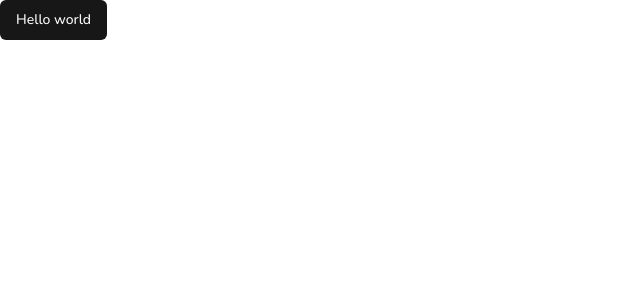
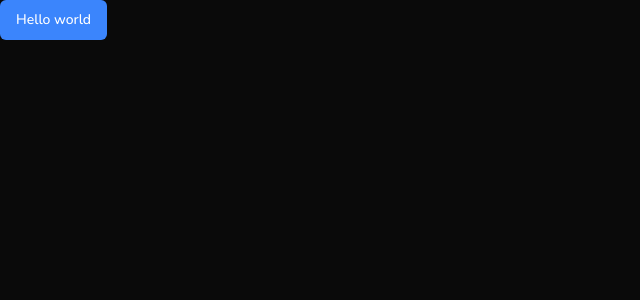
Before and after one commit to Abimael-Pereira/finance-app-fintrack, a React (Vite) app: page / in a window 1280 px wide. Shown: the top 300 px of the page, without its empty margins (0-640 px from the left). Built offline with nearby package versions, Linux system fonts and the light colour scheme.

Commit message:
feat: update shadcn theme colors

```diff
--- a/eslint.config.js
+++ b/eslint.config.js
@@ -32,10 +32,6 @@
       ...react.configs['jsx-runtime'].rules,
       ...reactHooks.configs.recommended.rules,
       'react/jsx-no-target-blank': 'off',
-      'react-refresh/only-export-components': [
-        'off',
-        { allowConstantExport: true },
-      ],
       'simple-import-sort/imports': 'error',
       'simple-import-sort/exports': 'error',
       'react/prop-types': 'off',
--- a/src/App.jsx
+++ b/src/App.jsx
@@ -2,7 +2,7 @@
 
 const App = () => {
   return (
-    <Button>
+    <Button className="bg-primary-blue">
       <h1>Hello world</h1>
     </Button>
   );
--- a/src/index.css
+++ b/src/index.css
@@ -3,177 +3,177 @@
 @tailwind utilities;
 
 @font-face {
-  font-family: "Nunito";
-  src: url("/src/assets/fonts/Nunito-Black.ttf") format("truetype");
+  font-family: 'Nunito';
+  src: url('/src/assets/fonts/Nunito-Black.ttf') format('truetype');
   font-weight: 900;
   font-style: normal;
 }
 
 @font-face {
-  font-family: "Nunito";
-  src: url("/src/assets/fonts/Nunito-BlackItalic.ttf") format("truetype");
+  font-family: 'Nunito';
+  src: url('/src/assets/fonts/Nunito-BlackItalic.ttf') format('truetype');
   font-weight: 900;
   font-style: italic;
 }
 
 @font-face {
-  font-family: "Nunito";
-  src: url("/src/assets/fonts/Nunito-Bold.ttf") format("truetype");
+  font-family: 'Nunito';
+  src: url('/src/assets/fonts/Nunito-Bold.ttf') format('truetype');
   font-weight: 700;
   font-style: normal;
 }
 
 @font-face {
-  font-family: "Nunito";
-  src: url("/src/assets/fonts/Nunito-BoldItalic.ttf") format("truetype");
+  font-family: 'Nunito';
+  src: url('/src/assets/fonts/Nunito-BoldItalic.ttf') format('truetype');
   font-weight: 700;
   font-style: italic;
 }
 
 @font-face {
-  font-family: "Nunito";
-  src: url("/src/assets/fonts/Nunito-ExtraBold.ttf") format("truetype");
+  font-family: 'Nunito';
+  src: url('/src/assets/fonts/Nunito-ExtraBold.ttf') format('truetype');
   font-weight: 800;
   font-style: normal;
 }
 
 @font-face {
-  font-family: "Nunito";
-  src: url("/src/assets/fonts/Nunito-ExtraBoldItalic.ttf") format("truetype");
+  font-family: 'Nunito';
+  src: url('/src/assets/fonts/Nunito-ExtraBoldItalic.ttf') format('truetype');
   font-weight: 800;
   font-style: italic;
 }
 
 @font-face {
-  font-family: "Nunito";
-  src: url("/src/assets/fonts/Nunito-ExtraLight.ttf") format("truetype");
+  font-family: 'Nunito';
+  src: url('/src/assets/fonts/Nunito-ExtraLight.ttf') format('truetype');
   font-weight: 200;
   font-style: normal;
 }
 
 @font-face {
-  font-family: "Nunito";
-  src: url("/src/assets/fonts/Nunito-ExtraLightItalic.ttf") format("truetype");
+  font-family: 'Nunito';
+  src: url('/src/assets/fonts/Nunito-ExtraLightItalic.ttf') format('truetype');
   font-weight: 200;
   font-style: italic;
 }
 
 @font-face {
-  font-family: "Nunito";
-  src: url("/src/assets/fonts/Nunito-Italic.ttf") format("truetype");
+  font-family: 'Nunito';
+  src: url('/src/assets/fonts/Nunito-Italic.ttf') format('truetype');
   font-weight: 400;
   font-style: italic;
 }
 
 @font-face {
-  font-family: "Nunito";
-  src: url("/src/assets/fonts/Nunito-Light.ttf") format("truetype");
+  font-family: 'Nunito';
+  src: url('/src/assets/fonts/Nunito-Light.ttf') format('truetype');
   font-weight: 300;
   font-style: normal;
 }
 
 @font-face {
-  font-family: "Nunito";
-  src: url("/src/assets/fonts/Nunito-LightItalic.ttf") format("truetype");
+  font-family: 'Nunito';
+  src: url('/src/assets/fonts/Nunito-LightItalic.ttf') format('truetype');
   font-weight: 300;
   font-style: italic;
 }
 
 @font-face {
-  font-family: "Nunito";
-  src: url("/src/assets/fonts/Nunito-Medium.ttf") format("truetype");
+  font-family: 'Nunito';
+  src: url('/src/assets/fonts/Nunito-Medium.ttf') format('truetype');
   font-weight: 500;
   font-style: normal;
 }
 
 @font-face {
-  font-family: "Nunito";
-  src: url("/src/assets/fonts/Nunito-MediumItalic.ttf") format("truetype");
+  font-family: 'Nunito';
+  src: url('/src/assets/fonts/Nunito-MediumItalic.ttf') format('truetype');
   font-weight: 500;
   font-style: italic;
 }
 
 @font-face {
-  font-family: "Nunito";
-  src: url("/src/assets/fonts/Nunito-Regular.ttf") format("truetype");
+  font-family: 'Nunito';
+  src: url('/src/assets/fonts/Nunito-Regular.ttf') format('truetype');
   font-weight: 400;
   font-style: normal;
 }
 
 @font-face {
-  font-family: "Nunito";
-  src: url("/src/assets/fonts/Nunito-SemiBold.ttf") format("truetype");
+  font-family: 'Nunito';
+  src: url('/src/assets/fonts/Nunito-SemiBold.ttf') format('truetype');
   font-weight: 600;
   font-style: normal;
 }
 
 @font-face {
-  font-family: "Nunito";
-  src: url("/src/assets/fonts/Nunito-SemiBoldItalic.ttf") format("truetype");
+  font-family: 'Nunito';
+  src: url('/src/assets/fonts/Nunito-SemiBoldItalic.ttf') format('truetype');
   font-weight: 600;
   font-style: italic;
 }
 
 * {
-  font-family: Nunito, sans-serif;
-  margin: 0;
-  padding: 0;
-  box-sizing: border-box;
+  font-family: 'Nunito', sans-serif;
 }
 
 @layer base {
+  @layer base {
     :root {
-    --background: 0 0% 100%;
-    --foreground: 0 0% 3.9%;
-    --card: 0 0% 100%;
-    --card-foreground: 0 0% 3.9%;
-    --popover: 0 0% 100%;
-    --popover-foreground: 0 0% 3.9%;
-    --primary: 0 0% 9%;
-    --primary-foreground: 0 0% 98%;
-    --secondary: 0 0% 96.1%;
-    --secondary-foreground: 0 0% 9%;
-    --muted: 0 0% 96.1%;
-    --muted-foreground: 0 0% 45.1%;
-    --accent: 0 0% 96.1%;
-    --accent-foreground: 0 0% 9%;
-    --destructive: 0 84.2% 60.2%;
-    --destructive-foreground: 0 0% 98%;
-    --border: 0 0% 89.8%;
-    --input: 0 0% 89.8%;
-    --ring: 0 0% 3.9%;
-    --chart-1: 12 76% 61%;
-    --chart-2: 173 58% 39%;
-    --chart-3: 197 37% 24%;
-    --chart-4: 43 74% 66%;
-    --chart-5: 27 87% 67%;
+      --primary-blue: 217 97% 61%;
+      --primary-green: 102 59% 44%;
+      --primary-red: 0 81% 55%;
+
+      /* Fundo da aplicação (<body>) */
+      --background: 0 0% 3.9%;
+      --foreground: 0 0% 100%;
+
+      /* Fundo do <Card> */
+      --card: 0 0 9%;
+      --card-foreground: 0 0% 100%;
+
+      /* Fundo do <DropdownMenu>, <HoverCard>, <Popover> */
+      --popover: 0 0 9%;
+      --popover-foreground: 0 0% 100%;
+
+      /* Botões */
+      --primary: 102 59% 44%;
+      --primary-foreground: 0 0% 100%;
+      --secondary: 240 4% 16%;
+      --secondary-foreground: 0 0% 100%;
+
+      /* Fundo do <Switch>, <Skeleton> e <TabList> */
+      --muted: 240 4% 16%;
+      --muted-foreground: 0 0% 63.9%;
+
+      /* Efeito de hover no <DropdownMenu>, <HoverCard> e <Popover> */
+      --accent: 240 4% 16%;
+      --accent-foreground: 0 0% 100%;
+
+      /* Botões perigosos (deleção, por exemplo) */
+      --destructive: 0 81% 55%;
+      --destructive-foreground: 0 0% 100%;
+
+      /* Borda dos elementos */
+      --border: 240 4% 16%;
+
+      /* Borda dos inputs */
+      --input: 240 4% 16%;
+
+      /* Cor do ring nos inputs */
+      --ring: 0 0% 83.1%;
+
+      /* Border radius para cards, inputs e botões */
       --radius: 0.5rem;
-  }
-  .dark {
-    --background: 0 0% 3.9%;
-    --foreground: 0 0% 98%;
-    --card: 0 0% 3.9%;
-    --card-foreground: 0 0% 98%;
-    --popover: 0 0% 3.9%;
-    --popover-foreground: 0 0% 98%;
-    --primary: 0 0% 98%;
-    --primary-foreground: 0 0% 9%;
-    --secondary: 0 0% 14.9%;
-    --secondary-foreground: 0 0% 98%;
-    --muted: 0 0% 14.9%;
-    --muted-foreground: 0 0% 63.9%;
-    --accent: 0 0% 14.9%;
-    --accent-foreground: 0 0% 98%;
-    --destructive: 0 62.8% 30.6%;
-    --destructive-foreground: 0 0% 98%;
-    --border: 0 0% 14.9%;
-    --input: 0 0% 14.9%;
-    --ring: 0 0% 83.1%;
+
+      /* Gráficos */
       --chart-1: 220 70% 50%;
       --chart-2: 160 60% 45%;
       --chart-3: 30 80% 55%;
       --chart-4: 280 65% 60%;
       --chart-5: 340 75% 55%;
+    }
   }
 }
 
--- a/tailwind.config.js
+++ b/tailwind.config.js
@@ -23,6 +23,9 @@
         primary: {
           DEFAULT: 'hsl(var(--primary))',
           foreground: 'hsl(var(--primary-foreground))',
+          red: 'hsl(var(--primary-red))',
+          green: 'hsl(var(--primary-green))',
+          blue: 'hsl(var(--primary-blue))',
         },
         secondary: {
           DEFAULT: 'hsl(var(--secondary))',
```
Lines whose indentation alone changed are shown as unchanged.
